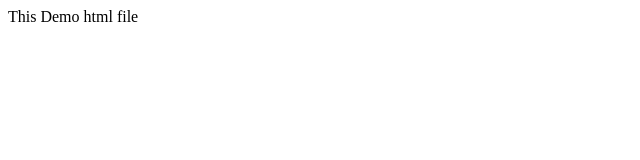
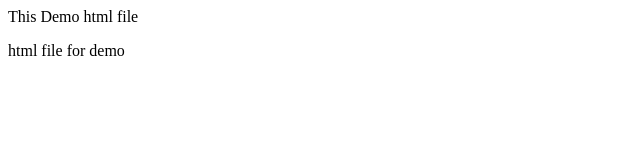
Before and after one commit to sambhaji101/LocalRepo, a plain HTML site: page index.html in a window 1280 px wide. Shown: the whole page, without its empty margins (0-640 px from the left). Drawn offline with Linux system fonts and the light colour scheme.

Commit message:
index file added

```diff
--- a/index.html
+++ b/index.html
@@ -1 +1,2 @@
 <p>This Demo html file</p>
+<p>html file for demo</p>
```
